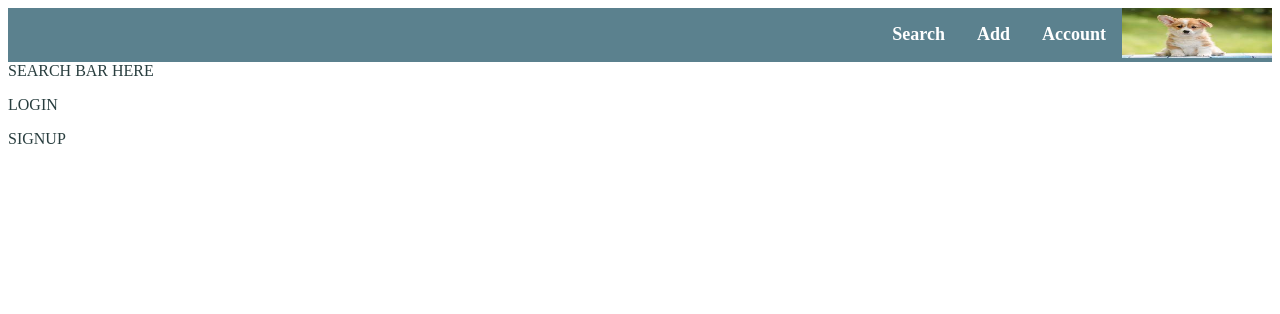
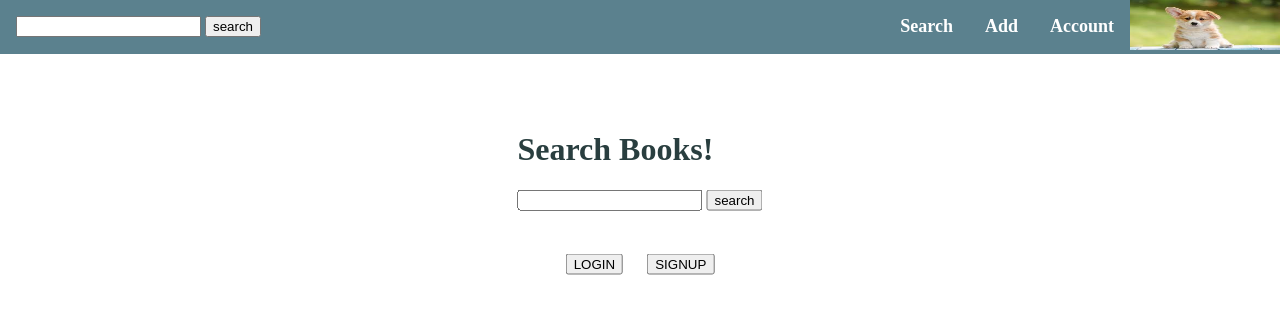
Before and after one commit to MyBeets/BestBook, a Flask app: page / in a window 1280 px wide. Shown: the top 314 px of the page. Run offline with Flask 3, Linux system fonts and the light colour scheme.

Commit message:
alignment 1
fixed alignment for the main pages
(display results to come)

```diff
--- a/static/add.css
+++ b/static/add.css
@@ -1,6 +1,14 @@
 .column {
   float: left;
   width: 50%;
+}
+
+.row {
+  display: flex;
+  padding-top: 2vh;
+  padding-bottom: 2vh;
+  padding-right: 10vw;
+  padding-left: 10vw;
 }
 
 /* Clear floats after the columns */
--- a/static/default.css
+++ b/static/default.css
@@ -7,10 +7,12 @@
 }
 
 body {
+  margin: 0;
   background-color: var(--back);
   color: var(--dark);
 
 }
+
 ul {
   list-style-type: none;
   margin: 0;
@@ -29,6 +31,11 @@ li a {
   font-weight: bold;
 }
 
+.topsearch{
+  margin: 16px;
+  display: flex;
+}
+
 a{
   float: right;
 }
@@ -36,3 +43,14 @@ a{
 li a:hover {
   background-color: var(--primaryhighlight);
 }
+textarea {
+  display: block;
+}
+
+input[type=submit] {
+  display: block;
+}
+
+input[type=submit][value=search] {
+  display: inline;
+}
--- /dev/null
+++ b/static/homepage.css
@@ -0,0 +1,21 @@
+.search{
+/*taken from
+https://css-tricks.com/quick-css-trick-how-to-center-an-object-exactly-in-the-center/
+thanks :) */
+	position: fixed;
+	top: 20%;
+	left: 50%;
+	/* bring your own prefixes */
+	transform: translate(-50%, -50%);
+/* end borrowed code */
+}
+
+.row{
+	position: fixed;
+	top: 33%;
+	left: 50%;
+	transform: translate(-50%, -50%);
+}
+.column{
+	padding: 12px;
+}
--- a/templates/index.html
+++ b/templates/index.html
@@ -1,16 +1,33 @@
 {% extends "twocolumn.html" %}
 
 {% block title %}Home{% endblock %}
+{% block head %}
+{{ super() }}
+<link type="text/css" rel="stylesheet"
+href="{{ url_for('static', filename='homepage.css')}}" />
+{% endblock %})
 
 {% block body %}
-SEARCH BAR HERE
+<div class="search">
+	<h1> Search Books! </h1>
+	<form action= "/search/results/" method="post">
+	  <input type="text" name="book_id"></input>
+	  <input type="submit" value="search"></input>
+	</form>
+</div>
+
+{{ super() }}
+
+{% endblock %}
 
 {% block form1 %}
-<p>LOGIN</p>
+<form action="/account/">
+  <input type="submit" value="LOGIN"></input>
+</form>
 {% endblock %}
 
 {% block form2 %}
-<p>SIGNUP</p>
+<form action="/account/">
+  <input type="submit" value="SIGNUP"></input>
+</form>
 {% endblock %}
-
-{% endblock %}
--- a/templates/master.html
+++ b/templates/master.html
@@ -17,6 +17,12 @@
   <li><a href="/account/">Account</a></li>
   <li><a href="/add/">Add</a></li>
   <li><a href="/search/">Search</a></li>
+  <div class="topsearch">
+    <form action= "/search/results/" method="post">
+      <input type="text" name="book_id"></input>
+      <input type="submit" value="search"></input>
+    </form>
+  </div>
 </ul>
 
 {% block body %}{% endblock %}
--- a/templates/twocolumn.html
+++ b/templates/twocolumn.html
@@ -1,13 +1,14 @@
 {% extends "master.html" %}
 
 {% block head %}
-{{ super() }}
 <link type="text/css" rel="stylesheet"
 href="{{ url_for('static', filename='add.css')}}" />
+{{ super() }}
 {% endblock %}
 
 {% block body %}
 {{ super() }}
+
 <div class="row">
   <div class="column">
    {% block form1 %}{% endblock %}
```
